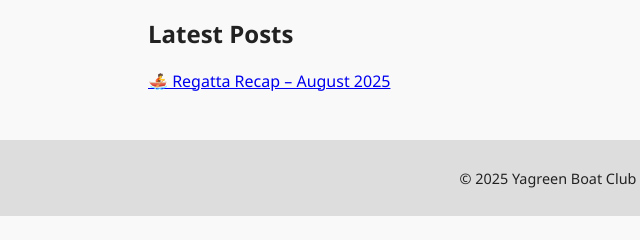
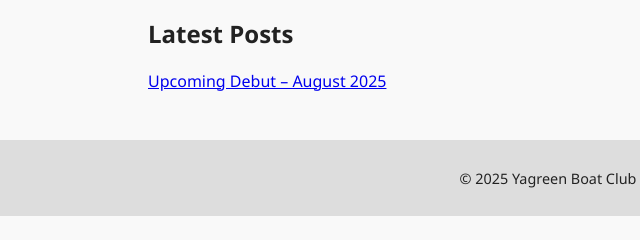
Before and after one commit to acocquyt/Yagreen-Boat-Club, a plain HTML site: page index.html in a window 1280 px wide. Shown: the part 132-372 px from the top of the page, 92-732 px from the left. Drawn offline with Linux system fonts and the light colour scheme.

Commit message:
Update index.html

```diff
--- a/index.html
+++ b/index.html
@@ -17,7 +17,7 @@
   <main>
     <h2>Latest Posts</h2>
     <ul class="post-list">
-      <li><a href="posts/post1.html">🚣 Regatta Recap – August 2025</a></li>
+      <li><a href="posts/post1.html">Upcoming Debut – August 2025</a></li>
     </ul>
   </main>
 
```
